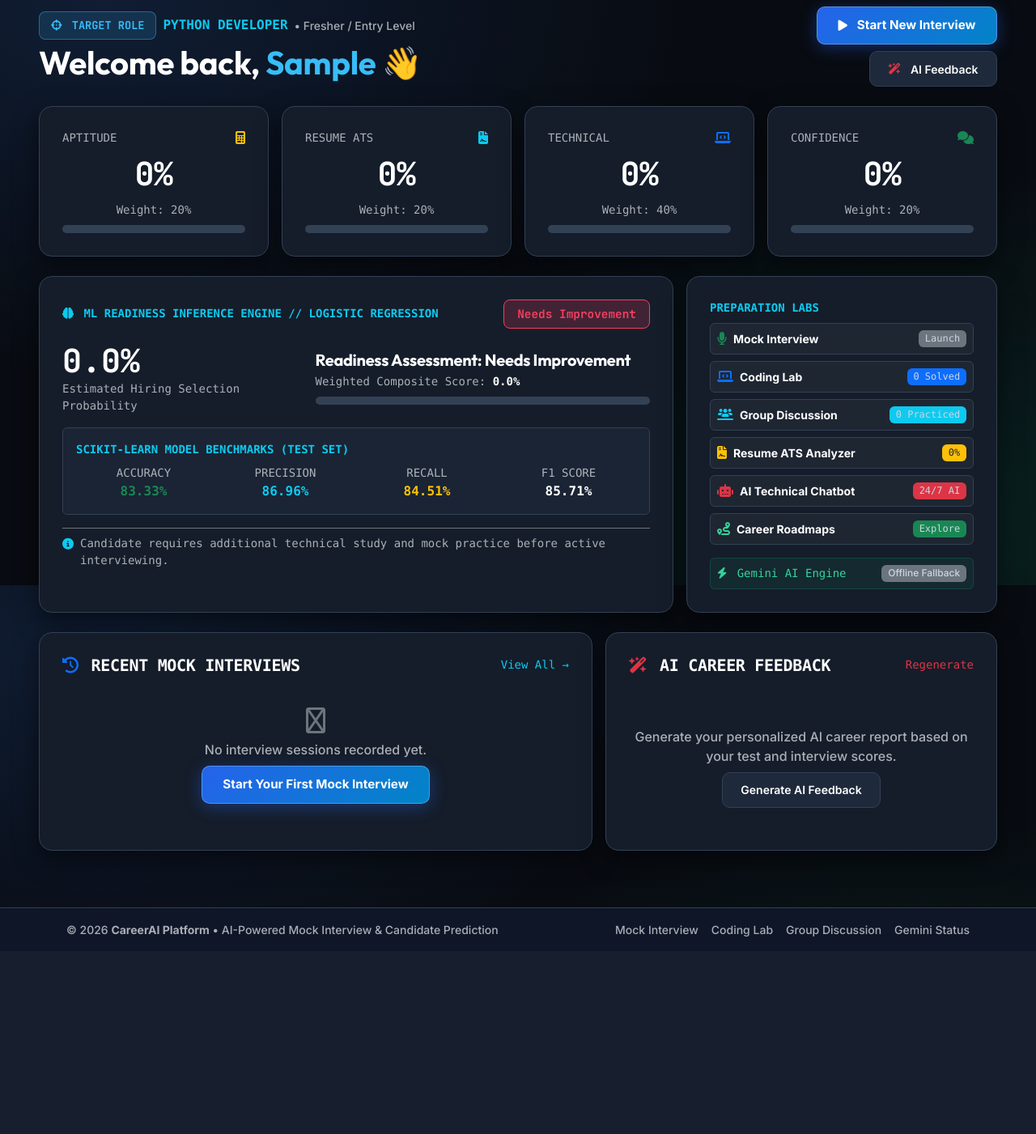
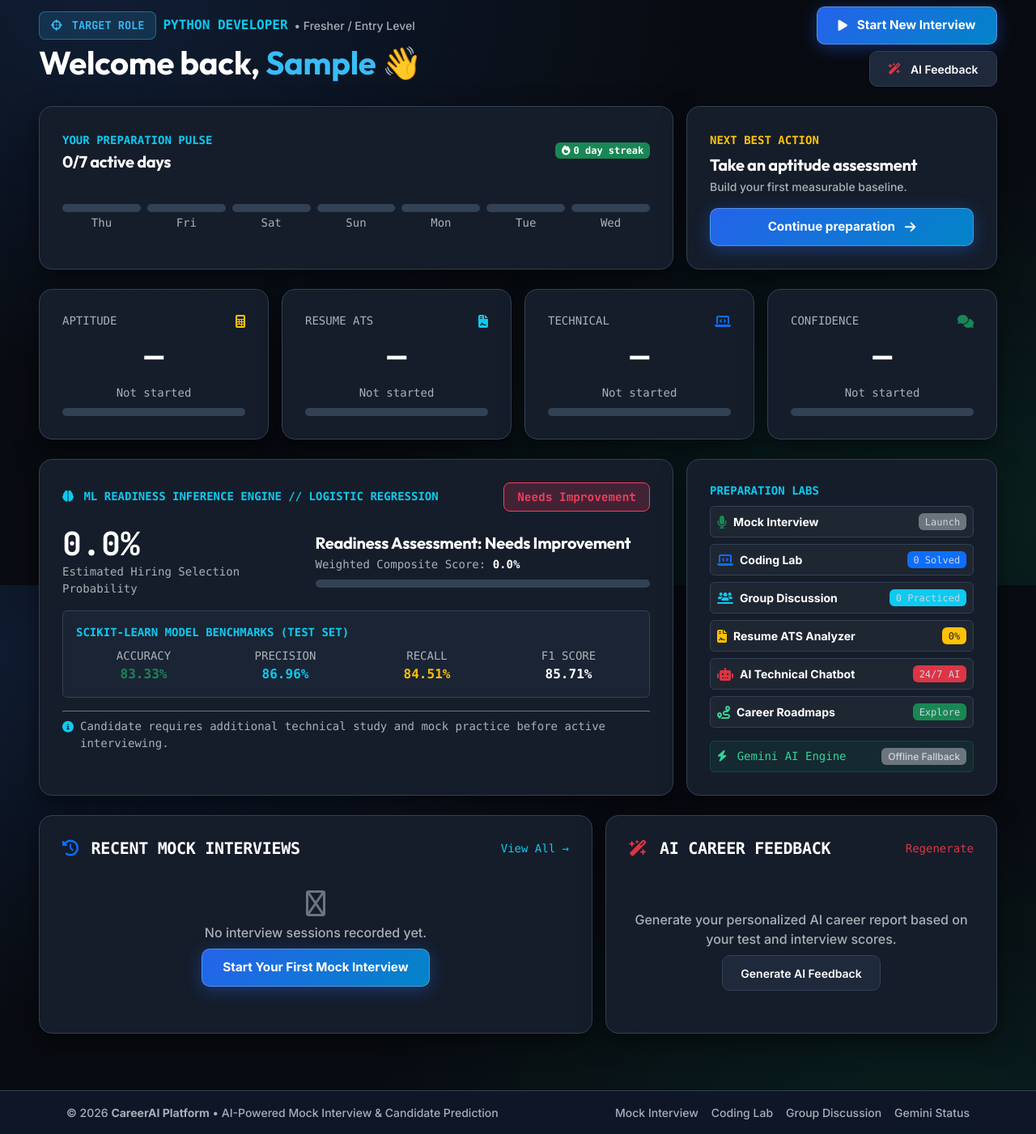
Before and after one commit to Dhanaraj2410/CareerAI-AI-Powered-Interview-Preparation-System, a Django app: page /dashboard/ in a window 1280 px wide. Shown: the part 77-1478 px from the top of the page at 81% size. Before the commit the page ends 1234 px from the top, so only its background shows below. Run offline with Django 5.2, Linux system fonts and the light colour scheme; the visitor is signed in with stand-in values (Sample User, id 1); data comes from the database, SQL or seed files in the repository; data that the repository does not hold is empty; some libraries are stand-ins or nearby versions.

Commit message:
Add dashboard preparation pulse and next action

```diff
--- a/templates/dashboard.html
+++ b/templates/dashboard.html
@@ -26,6 +26,40 @@
     </div>
 </div>
 
+<div class="row g-3 mb-4">
+    <div class="col-lg-8">
+        <div class="glass-card p-4 h-100">
+            <div class="d-flex justify-content-between align-items-center mb-3">
+                <div>
+                    <span class="text-uppercase small fw-bold font-monospace text-info">YOUR PREPARATION PULSE</span>
+                    <h5 class="text-white mb-0 mt-1">{{ progress.active_days }}/7 active days</h5>
+                </div>
+                <span class="badge bg-success font-monospace"><i class="fa-solid fa-fire me-1"></i>{{ progress.streak }} day streak</span>
+            </div>
+            <div class="d-flex gap-2 align-items-end" style="height: 58px;">
+                {% for day in progress.activity %}
+                <div class="flex-fill text-center" title="{{ day.date }}: {{ day.count }} activities">
+                    <div class="progress progress-dark" style="height: 38px; display:flex; align-items:flex-end;">
+                        <div class="progress-bar bg-info" style="height: {% if day.count %}{{ day.count|add:'0'|default:1 }}0%{% else %}8%{% endif %}; min-height: 4px;"></div>
+                    </div>
+                    <small class="text-muted font-monospace">{{ day.label }}</small>
+                </div>
+                {% endfor %}
+            </div>
+        </div>
+    </div>
+    <div class="col-lg-4">
+        <div class="glass-card p-4 h-100 d-flex flex-column justify-content-between">
+            <div>
+                <span class="text-uppercase small fw-bold font-monospace text-warning">NEXT BEST ACTION</span>
+                <h5 class="text-white mt-2 mb-1">{{ progress.next_action.label }}</h5>
+                <p class="small text-muted mb-3">{{ progress.next_action.reason }}</p>
+            </div>
+            <a href="{% url progress.next_action.url_name %}" class="btn btn-sm btn-ai-primary">Continue preparation <i class="fa-solid fa-arrow-right ms-1"></i></a>
+        </div>
+    </div>
+</div>
+
 <!-- 4 Dimension Score Metrics Row -->
 <div class="row g-3 mb-4">
     <!-- Aptitude Score (20% Weight) -->
@@ -35,10 +69,10 @@
                 <span class="small font-monospace text-muted">APTITUDE</span>
                 <i class="fa-solid fa-calculator text-warning"></i>
             </div>
-            <div class="stat-value text-warning fs-2 fw-extrabold">{{ aptitude_score }}%</div>
-            <div class="small text-muted font-monospace mt-1">Weight: 20%</div>
+            <div class="stat-value text-warning fs-2 fw-extrabold">{% if progress.scores.aptitude != None %}{{ progress.scores.aptitude }}%{% else %}—{% endif %}</div>
+            <div class="small text-muted font-monospace mt-1">{% if progress.scores.aptitude != None %}Weight: 20%{% else %}Not started{% endif %}</div>
             <div class="progress progress-dark mt-2" style="height: 6px;">
-                <div class="progress-bar progress-bar-amber" style="width: {{ aptitude_score }}%"></div>
+                <div class="progress-bar progress-bar-amber" style="width: {% if progress.scores.aptitude != None %}{{ progress.scores.aptitude }}{% else %}0{% endif %}%"></div>
             </div>
         </div>
     </div>
@@ -50,10 +84,10 @@
                 <span class="small font-monospace text-muted">RESUME ATS</span>
                 <i class="fa-solid fa-file-contract text-info"></i>
             </div>
-            <div class="stat-value text-info fs-2 fw-extrabold">{{ resume_score }}%</div>
-            <div class="small text-muted font-monospace mt-1">Weight: 20%</div>
+            <div class="stat-value text-info fs-2 fw-extrabold">{% if progress.scores.resume != None %}{{ progress.scores.resume }}%{% else %}—{% endif %}</div>
+            <div class="small text-muted font-monospace mt-1">{% if progress.scores.resume != None %}Weight: 20%{% else %}Not started{% endif %}</div>
             <div class="progress progress-dark mt-2" style="height: 6px;">
-                <div class="progress-bar progress-bar-cyan" style="width: {{ resume_score }}%"></div>
+                <div class="progress-bar progress-bar-cyan" style="width: {% if progress.scores.resume != None %}{{ progress.scores.resume }}{% else %}0{% endif %}%"></div>
             </div>
         </div>
     </div>
@@ -65,10 +99,10 @@
                 <span class="small font-monospace text-muted">TECHNICAL</span>
                 <i class="fa-solid fa-laptop-code text-primary"></i>
             </div>
-            <div class="stat-value text-primary fs-2 fw-extrabold">{{ technical_score }}%</div>
-            <div class="small text-muted font-monospace mt-1">Weight: 40%</div>
+            <div class="stat-value text-primary fs-2 fw-extrabold">{% if progress.scores.technical != None %}{{ progress.scores.technical }}%{% else %}—{% endif %}</div>
+            <div class="small text-muted font-monospace mt-1">{% if progress.scores.technical != None %}Weight: 40%{% else %}Not started{% endif %}</div>
             <div class="progress progress-dark mt-2" style="height: 6px;">
-                <div class="progress-bar progress-bar-indigo" style="width: {{ technical_score }}%"></div>
+                <div class="progress-bar progress-bar-indigo" style="width: {% if progress.scores.technical != None %}{{ progress.scores.technical }}{% else %}0{% endif %}%"></div>
             </div>
         </div>
     </div>
@@ -80,10 +114,10 @@
                 <span class="small font-monospace text-muted">CONFIDENCE</span>
                 <i class="fa-solid fa-comments text-success"></i>
             </div>
-            <div class="stat-value text-success fs-2 fw-extrabold">{{ communication_score }}%</div>
-            <div class="small text-muted font-monospace mt-1">Weight: 20%</div>
+            <div class="stat-value text-success fs-2 fw-extrabold">{% if progress.scores.communication != None %}{{ progress.scores.communication }}%{% else %}—{% endif %}</div>
+            <div class="small text-muted font-monospace mt-1">{% if progress.scores.communication != None %}Weight: 20%{% else %}Not started{% endif %}</div>
             <div class="progress progress-dark mt-2" style="height: 6px;">
-                <div class="progress-bar progress-bar-emerald" style="width: {{ communication_score }}%"></div>
+                <div class="progress-bar progress-bar-emerald" style="width: {% if progress.scores.communication != None %}{{ progress.scores.communication }}{% else %}0{% endif %}%"></div>
             </div>
         </div>
     </div>
```
